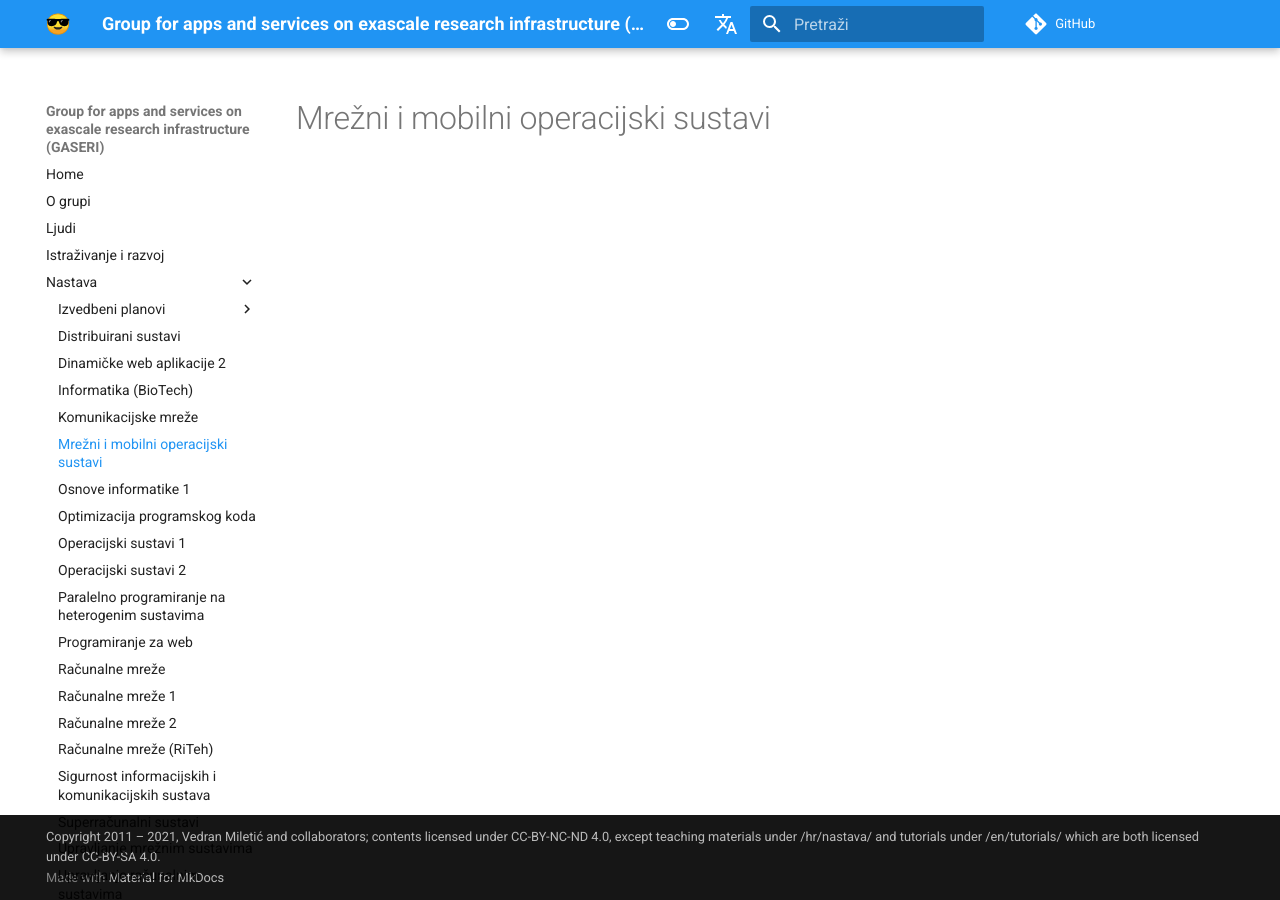
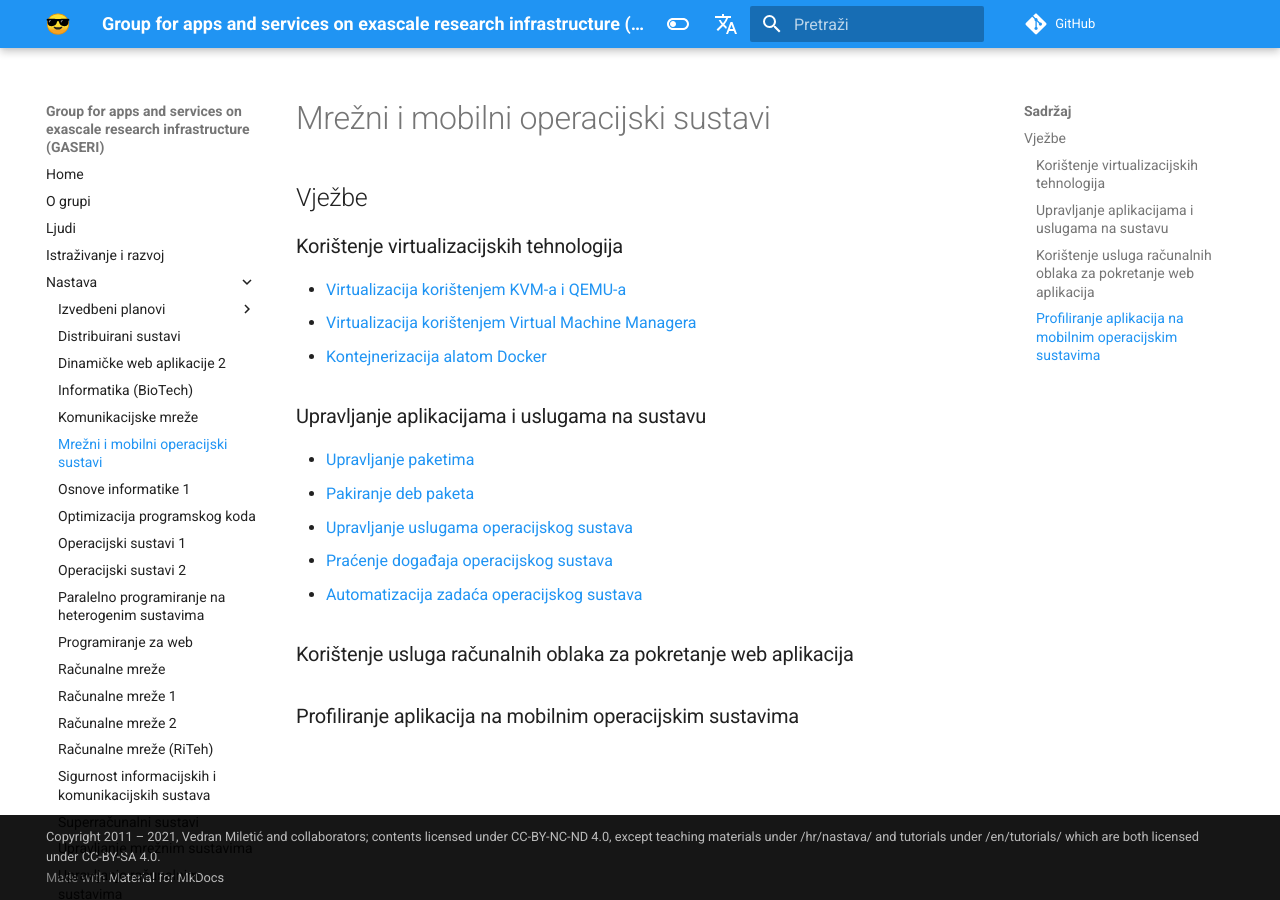
Before and after one commit to gaseri/website, an MkDocs documentation site: the page built from docs/hr/nastava/kolegiji/MMOS.md, in a window 1280 px wide. Built offline with MkDocs 1.6.1 and Material for MkDocs 9.7.7, drawn with Linux system fonts in a browser that asks for light colours; comment, search, counter and statistics services are not loaded.

Commit message:
Added virt-manager exercises for MMOS

```diff
--- a/docs/hr/nastava/kolegiji/MMOS.md
+++ b/docs/hr/nastava/kolegiji/MMOS.md
@@ -1 +1,21 @@
 # Mrežni i mobilni operacijski sustavi
+
+## Vježbe
+
+### Korištenje virtualizacijskih tehnologija
+
+- [Virtualizacija korištenjem KVM-a i QEMU-a](../materijali/kvm-virtualizacija.md)
+- [Virtualizacija korištenjem Virtual Machine Managera](../materijali/virt-manager-virtualizacija.md)
+- [Kontejnerizacija alatom Docker](../materijali/docker-kontejneri.md)
+
+### Upravljanje aplikacijama i uslugama na sustavu
+
+- [Upravljanje paketima](../materijali/yum-rpm-upravljanje-paketima-operacijskog-sustava.md)
+- [Pakiranje deb paketa](../materijali/deb-pakiranje-paketa.md)
+- [Upravljanje uslugama operacijskog sustava](../materijali/systemd-systemctl-upravljanje-uslugama-operacijskog-sustava.md)
+- [Praćenje događaja operacijskog sustava](../materijali/systemd-journalctl-pracenje-dogadjaja-operacijskog-sustava.md)
+- [Automatizacija zadaća operacijskog sustava](../materijali/systemd-cron-automatizacija-zadaca-operacijskog-sustava.md)
+
+### Korištenje usluga računalnih oblaka za pokretanje web aplikacija
+
+### Profiliranje aplikacija na mobilnim operacijskim sustavima
--- a/mkdocs.yml
+++ b/mkdocs.yml
@@ -121,6 +121,7 @@ nav:
       - Filtriranje paketa vatrozidom: hr/nastava/materijali/iptables-vatrozid.md
       - Kemoinformatika i računalna kemija: hr/nastava/materijali/kemoinformatika-povijest-osnove.md
       - Virtualizacija korištenjem KVM-a i QEMU-a: hr/nastava/materijali/kvm-virtualizacija.md
+      - Virtualizacija korištenjem Virtual Machine Managera: hr/nastava/materijali/virt-manager-virtualizacija.md
       - Arhiviranje i komprimiranje: hr/nastava/materijali/linux-arhiviranje-komprimiranje.md
       - Cijevi, preusmjeravanje ulaza i izlaza: hr/nastava/materijali/linux-cijevi-preusmjeravanje-ulaza-izlaza.md
       - Uvod u komandnolinijsko sučelje: hr/nastava/materijali/linux-cli-uvod.md
```
Also changed, not shown: docs/hr/nastava/materijali/kvm-virtualizacija.md (+20 -0 lines), docs/hr/nastava/materijali/virt-manager-virtualizacija.md (added, +153 -0 lines).
